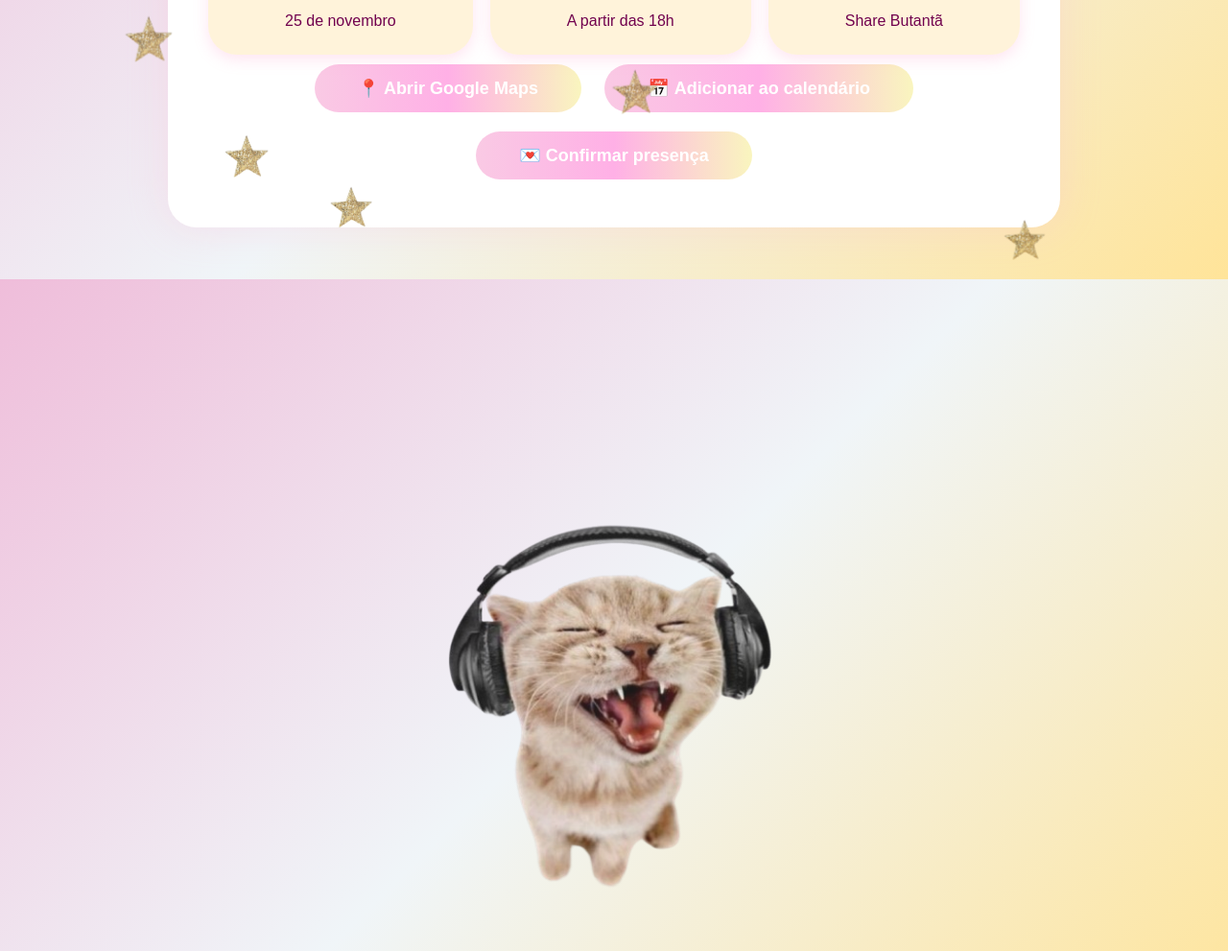
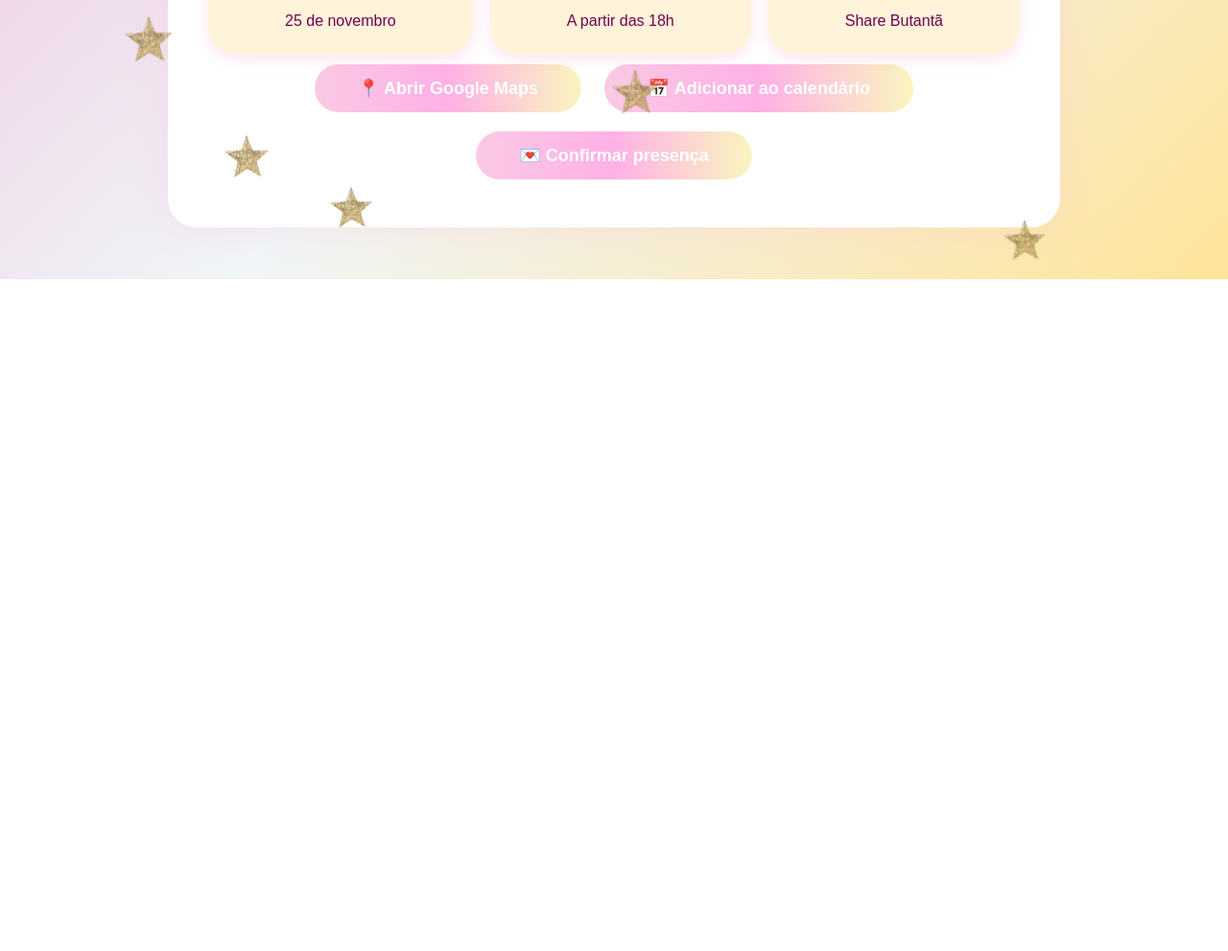
Before and after one commit to AmandaMartinez-R/ConviteLavsMayra, a plain HTML site: page index.html in a window 1280 px wide. Shown: the part 509-1500 px from the top of the page at 96% size. After the commit the page ends 800 px from the top, so only its background shows below. Drawn offline with Linux system fonts and the light colour scheme; a web font is replaced by a local one.

Commit message:
fix: tira o gato

```diff
--- a/css/style.css
+++ b/css/style.css
@@ -113,24 +113,6 @@ button:hover {
     z-index: 1001; /* aparece sobre o fundo */
 }
 
-/* Cantos */
-.gatinho-topo-esq {
-    /* top: 0px;
-    left: -90px;
-    width: 500px;
-    height: 500px; */
-    position: absolute;  /* Agora ele rola com a página */
-    bottom: -700px;           /* Fica na parte inferior do container/página */
-    left: 50%;           /* Centraliza horizontalmente */
-    transform: translateX(-50%);
-
-    width: 500px;
-    height: 500px;
-
-    z-index: 10;         /* Garante que aparece acima do conteúdo */
-    pointer-events: none; /* Opcional — evita atrapalhar cliques */
-}
-
 /* mobile responsivo */
 @media (max-width: 600px) {
     h1 {
--- a/index.html
+++ b/index.html
@@ -14,8 +14,6 @@
 <body>
 
     <div class="decoracao">
-
-    <img src="assets/gatinho.png" class="dec gatinho-topo-esq">
 
 </div>
     <!-- fundo animado -->
```
